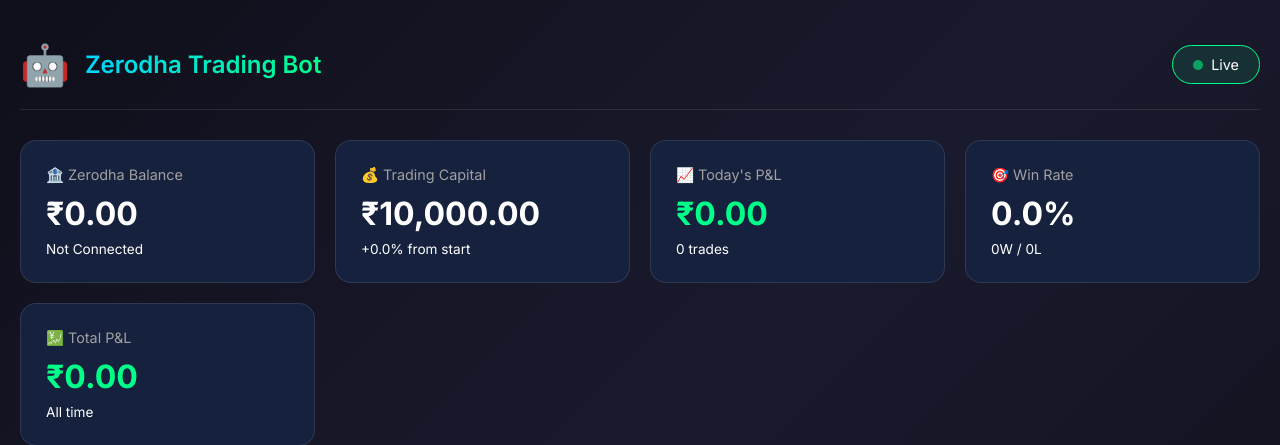
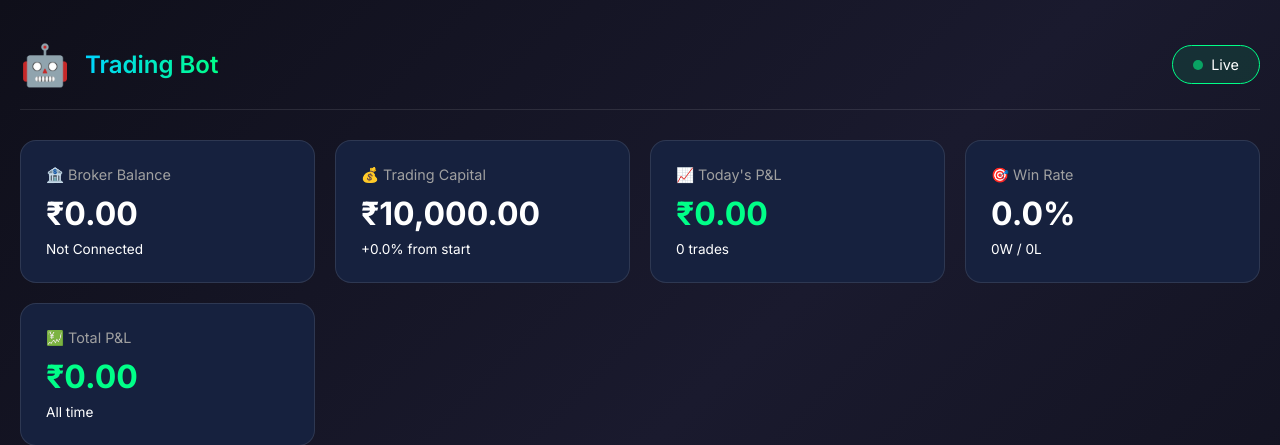
Before and after one commit to Karthikeyan-Ravichandran22/zerodha-trading-bot, a Flask app: page / in a window 1280 px wide. Shown: the top 445 px of the page. Run offline with Flask 3, Linux system fonts and the light colour scheme; data that the repository does not hold is empty.

Commit message:
Fix dashboard to show Angel One instead of Zerodha label

```diff
--- a/web_dashboard/templates/dashboard.html
+++ b/web_dashboard/templates/dashboard.html
@@ -327,7 +327,7 @@
         <header class="header">
             <div class="logo">
                 <span class="logo-icon">🤖</span>
-                <h1>Zerodha Trading Bot</h1>
+                <h1>Trading Bot</h1>
             </div>
             <div class="status-badge">
                 <span class="status-dot"></span>
@@ -338,7 +338,7 @@
         <!-- Stats Grid -->
         <div class="stats-grid">
             <div class="stat-card">
-                <div class="stat-label">🏦 Zerodha Balance</div>
+                <div class="stat-label" id="brokerLabel">🏦 Broker Balance</div>
                 <div class="stat-value" id="zerodhaBalance">₹0</div>
                 <div class="stat-change" id="zerodhaUser">Not Connected</div>
             </div>
@@ -434,7 +434,9 @@
             fetch('/api/status')
                 .then(response => response.json())
                 .then(data => {
-                    // Update Zerodha Balance
+                    // Update Broker Balance (Angel One or Zerodha)
+                    const brokerName = data.zerodha.broker || 'Broker';
+                    document.getElementById('brokerLabel').textContent = '🏦 ' + brokerName + ' Balance';
                     document.getElementById('zerodhaBalance').textContent = formatCurrency(data.zerodha.balance);
                     document.getElementById('zerodhaUser').textContent = data.zerodha.user_name;
 
```
